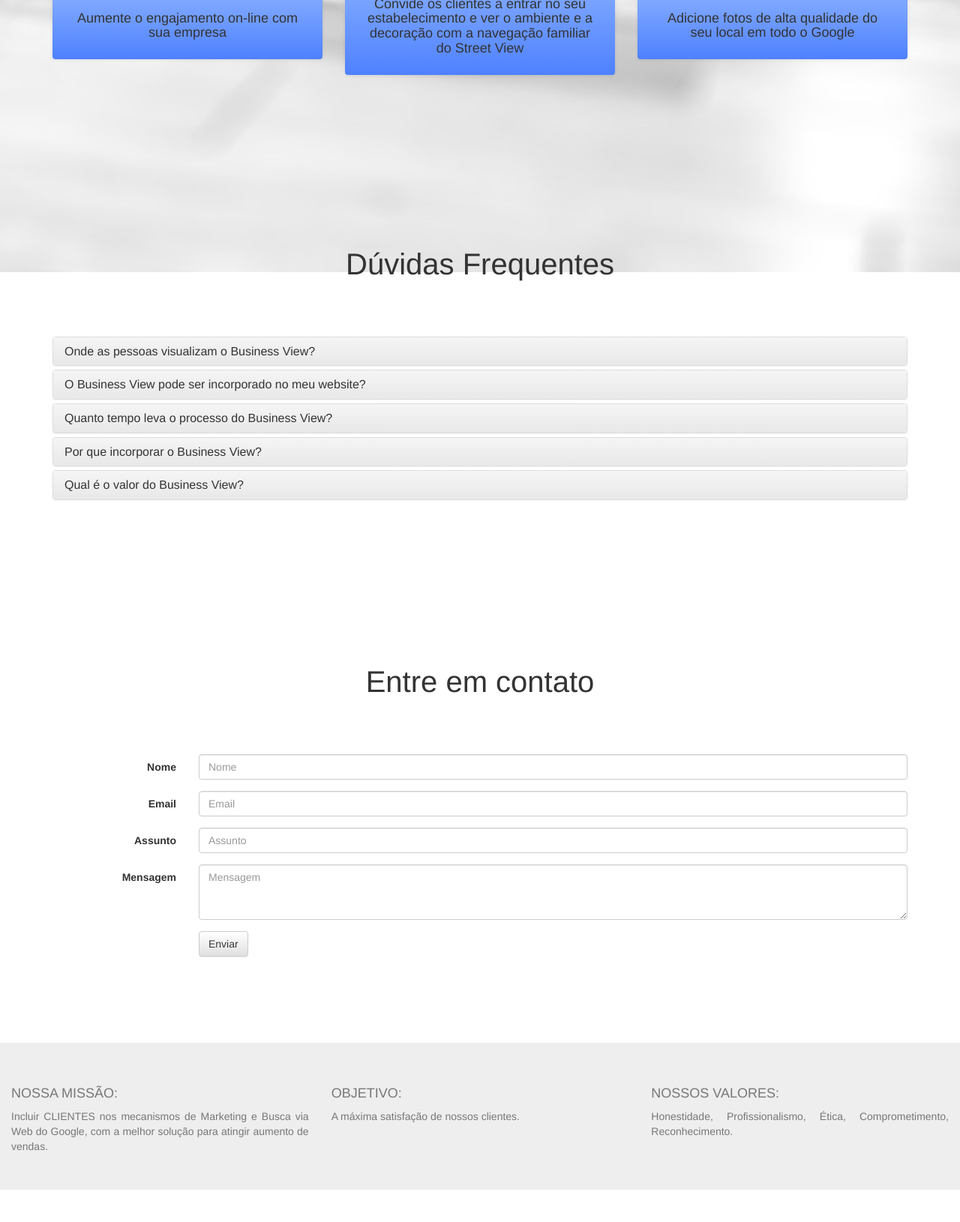
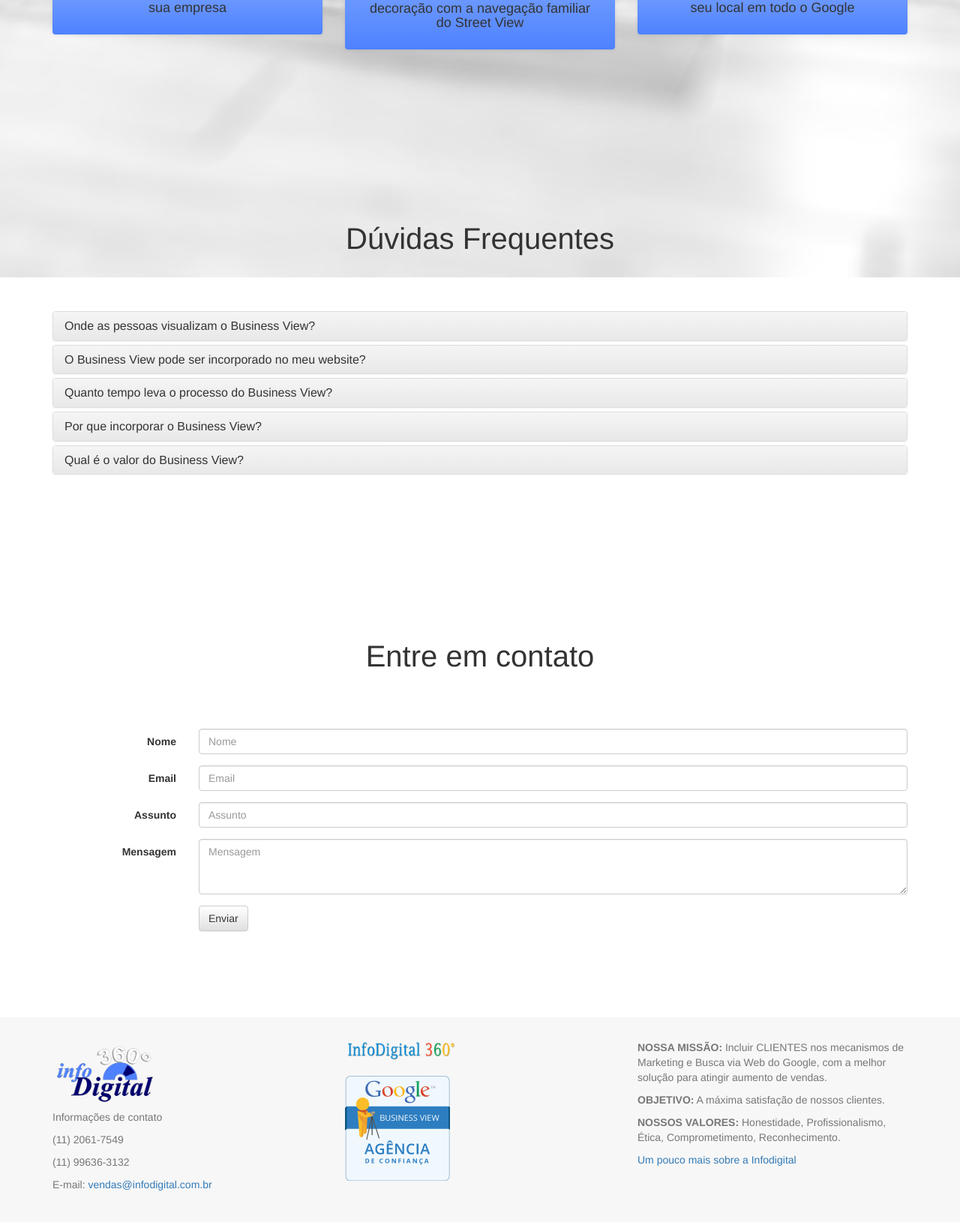
Before and after one commit to newtonarruda/Infodigital360, a PHP site: page / in a window 1280 px wide. Shown: the part 1971-3601 px from the top of the page at 75% size. Before the commit the page ends 3558 px from the top, so only its background shows below. Run offline with PHP 8.4, Linux system fonts and the light colour scheme; some web fonts are replaced.

Commit message:
Inclusao do rodapé e informacoes da infodigital

```diff
--- a/css/style.css
+++ b/css/style.css
@@ -52,6 +52,10 @@ h1 {
 
 .bg-light-gray {
     background-color: #f7f7f7;
+}
+
+.div-rodape {
+	padding: 30px 0;
 }
 
 #vantagens .vantagens-item {
--- a/index.php
+++ b/index.php
@@ -65,7 +65,7 @@ if($_SERVER['REQUEST_METHOD'] == 'POST') {
 			<div class="collapse navbar-collapse" id="bs-example-navbar-collapse-1">
 				<ul class="nav navbar-nav">
 					<li class="navbar-left">
-						<a class="page-scroll" href="#page-top"><img src="images/logo_infodigital360.jpg" alt="Seu empreendimento no Google" width="150" height="28"></a>
+						<a class="page-scroll" href="#page-top"><img src="images/logo_infodigital360.png" alt="Seu empreendimento no Google" width="150" height="28"></a>
 
 					</li>
 					<li>
@@ -139,7 +139,7 @@ if($_SERVER['REQUEST_METHOD'] == 'POST') {
             <div class="row text-center">
                 <div class="col-md-4">
                     <span class="fa-stack fa-4x">
-						<img src="images/entre_contato.jpg" alt="Agência de confiança Google" width="150" height="112">
+						<img src="images/entre_contato.jpg" class="img-rounded" alt="Agência de confiança Google" width="150" height="112">
                     </span>
                     <h4 class="service-heading">1º Passo</h4>
                     <p class="text-muted">Entre em contato com a nossa equipe de vendas.</p>
@@ -149,14 +149,14 @@ if($_SERVER['REQUEST_METHOD'] == 'POST') {
                 </div>
                 <div class="col-md-4">
                     <span class="fa-stack fa-4x">
-                        <img src="images/agende_sessao.jpg" alt="Agência de confiança Google" width="150" height="112">
+                        <img src="images/agende_sessao.jpg" class="img-rounded" alt="Agência de confiança Google" width="150" height="112">
                     </span>
                     <h4 class="service-heading">2º Passo</h4>
                     <p class="text-muted">Agende uma sessão de fotos quando for mais conveniente para sua empresa.</p>
                 </div>
                 <div class="col-md-4">
                     <span class="fa-stack fa-4x">
-                        <img src="images/nossa_equipe_edit.jpg" alt="Agência de confiança Google" width="150" height="112">
+                        <img src="images/nossa_equipe_edit.jpg" class="img-rounded" alt="Agência de confiança Google" width="150" height="112">
                     </span>
                     <h4 class="service-heading">3º Passo</h4>
                     <p class="text-muted">Relaxe ! Nossa equipe vai processar suas fotos do Business View e exibí-las no Google.</p>
@@ -171,7 +171,7 @@ if($_SERVER['REQUEST_METHOD'] == 'POST') {
             <div class="row">
                 <div class="col-lg-12 text-center">
                     <h2 class="section-heading">Vantagens para sua empresa</h2>
-                    <h3 class="section-subheading text-muted">
+					<div class="text-left bg-light-gray">
 							<li>Estar bem posicionado e aparecer com as suas principais informações na maior ferramenta de divulgação web do mundo, o Google.</li>
 							<li>Certeza de estar nos principais serviços do Google (Google Maps, Google Pesquisa e Google +).</li>
 							<li>Aumentar o número de visitas diárias à sua página.</li>
@@ -183,9 +183,10 @@ if($_SERVER['REQUEST_METHOD'] == 'POST') {
 							<li>Incorpore o tour virtual no site de sua empresa, sem custos adicionais.</li>
 							<li>Compatível com todas as mídias existentes: tablets, computadores, smartphones e notebooks.</li>
 							<li>Possibilidade de inclusão no Google, de fotos profissionais de seu local e produtos.</li>
-					</h3>
 					</div>
                 </div>
+            </div>
+			<br>
             <div class="row">
                 <div class="col-md-4 col-sm-6 vantagens-item">
                     <a href="#vantagensModal1" class="vantagens-link" data-toggle="modal">
@@ -194,7 +195,7 @@ if($_SERVER['REQUEST_METHOD'] == 'POST') {
                                 <i class="fa fa-plus fa-3x"></i>
                             </div>
                         </div>
-                        <img src="images/vantagens/img01.png" class="img-responsive" alt="">
+                        <img src="images/vantagens/img01.png" class="img-responsive img-rounded" alt="">
                     </a>
                     <div class="vantagens-caption">
                         <h4>Aumente o engajamento on-line com sua empresa</h4>
@@ -208,7 +209,7 @@ if($_SERVER['REQUEST_METHOD'] == 'POST') {
                                 <i class="fa fa-plus fa-3x"></i>
                             </div>
                         </div>
-                        <img src="images/vantagens/img02.png" class="img-responsive" alt="">
+                        <img src="images/vantagens/img02.png" class="img-responsive img-rounded" alt="">
                     </a>
                     <div class="vantagens-caption">
                         <h4>Convide os clientes a entrar no seu estabelecimento e ver o ambiente e a decoração com a navegação familiar do Street View</h4>
@@ -222,7 +223,7 @@ if($_SERVER['REQUEST_METHOD'] == 'POST') {
                                 <i class="fa fa-plus fa-3x"></i>
                             </div>
                         </div>
-                        <img src="images/vantagens/img03.png" class="img-responsive" alt="">
+                        <img src="images/vantagens/img03.png" class="img-responsive img-rounded" alt="">
                     </a>
                     <div class="vantagens-caption">
                         <h4>Adicione fotos de alta qualidade do seu local em todo o Google</h4>
@@ -414,21 +415,34 @@ if($_SERVER['REQUEST_METHOD'] == 'POST') {
         </div>
     </section>
 
-	<div class="jumbotron">
-		<div class="col-md-4 text-justify text-muted">
-			<h4>NOSSA MISSÃO:</h4>
-			<h>Incluir CLIENTES nos mecanismos de Marketing e Busca via Web do Google,  com a melhor solução para atingir aumento de vendas.</h>
+    <!-- Rodapé Section -->
+<!--    <section id="rodape" class="bg-light-gray"> -->
+	<div class="div-rodape bg-light-gray">
+        <div class="container">
+            <div class="row text-left">
+                <div class="col-md-4">
+					<img src="images/Logo vetor 360.png" alt="Infodigital Tecnologia em Informática." width="140" height="93">
+                    <p class="text-muted">Informações de contato</p>
+					<p class="text-muted">(11) 2061-7549</p>
+					<p class="text-muted">(11) 99636-3132</p>
+					<p class="text-muted">E-mail: <a class="page-scroll" href="#contato">vendas@infodigital.com.br</a></p>
                 </div>
-		<div class="col-md-4 text-justify text-muted">
-			<h4>OBJETIVO:</h4>
-			<h>A máxima satisfação de nossos clientes.</h>
+                <div class="col-md-4">
+                    <img src="images/logo_infodigital360.png" alt="Seu empreendimento no Google" width="150" height="28">
+					<br>
+					<br>
+                    <img src="images/TA-Badge-v1-BR-sm.png" alt="Agência de Confiança Google" width="140" height="140">
                 </div>
-		<div class="col-md-4 text-justify text-muted">
-			<h4>NOSSOS VALORES:</h4>
-			<h>Honestidade, Profissionalismo, Ética, Comprometimento, Reconhecimento.</h>
+                <div class="col-md-4">
+                    <p class="text-muted"><b>NOSSA MISSÃO:</b> Incluir CLIENTES nos mecanismos de Marketing e Busca via Web do Google,  com a melhor solução para atingir aumento de vendas.</p>
+                    <p class="text-muted"><b>OBJETIVO:</b> A máxima satisfação de nossos clientes.</p>
+                    <p class="text-muted"><b>NOSSOS VALORES:</b> Honestidade, Profissionalismo, Ética, Comprometimento, Reconhecimento.</p>
+                    <p class="text-muted"><a href="#vantagensModal4" data-toggle="modal">Um pouco mais sobre a Infodigital</a></p>
                 </div>
-		<div class="clearfix visible-lg"></div>
             </div>
+        </div>
+	</div>
+<!--    </section> -->
 
     <!-- Vantagens Modal 1 -->
     <div class="portfolio-modal modal fade" id="vantagensModal1" tabindex="-1" role="dialog" aria-hidden="true">
@@ -508,7 +522,34 @@ if($_SERVER['REQUEST_METHOD'] == 'POST') {
         </div>
     </div>
 
-
+    <!-- Vantagens Modal 4 -->
+    <div class="portfolio-modal modal fade" id="vantagensModal4" tabindex="-1" role="dialog" aria-hidden="true">
+        <div class="modal-content">
+            <div class="close-modal" data-dismiss="modal">
+                <div class="lr">
+                    <div class="rl">
+                    </div>
+                </div>
+            </div>
+            <div class="container">
+                <div class="row">
+                    <div class="col-lg-8 col-lg-offset-2">
+                        <div class="modal-body">
+                            <h2>Um pouco da história da Infodigital</h2>
+                            <p class="item-intro text-muted"></p>
+                            <img class="img-responsive img-centered" src="images/logo_infodigital360.png" alt="" width="150" height="28">
+                            <img class="img-responsive img-centered" src="images/logo_infodigital360.png" alt="" width="150" height="28">
+                            <p>A Infodigital nasceu em 4 de Maio de 2001. É Pioneira no Brasil com serviços em Tour Virtual 360 graus (inclusive quando os programas ainda eram em Java) e conteúdos para websites. </p>
+							<p>Sediada em São Paulo, ao longo destes anos, prestou serviços em diversas localidades e ramos de empreendimentos, como o “Primeiro Tour Virtual 360°” em locais como: Ilha de Fernando de Noronha, Ilha Bela, Morro de São Paulo na Bahia, Rio Grande do Norte em diversos Hotéis, Coca-Cola em Ribeirão Preto, Observatório Nacional no Rio de Janeiro, Teatro Municipal e Parque do Ibirapuera em São Paulo; enfim, diversos ramos e locais do Brasil. </p>
+							<p>Com todos estes trabalhos ao longo de 15 anos de serviços por todo o Brasil, foi selecionada e Certificada pelo Google, como “Agência de Confiança”, para o programa do Google Business View,( Agencia Infodigital360° ), site <a href="http://www.infodigital.com.br" target="_blank">www.infodigital.com.br</a> </p>
+                            <br>
+							<button type="button" class="btn btn-primary" data-dismiss="modal"><i class="fa fa-times"></i>Fechar</button>
+                        </div>
+                    </div>
+                </div>
+            </div>
+        </div>
+    </div>
     <!-- jQuery -->
     <script src="js/jquery.min.js"></script>
 
```
Also changed, not shown: bkp_index.html (+62 -21 lines), images/logo_infodigital360.png (added). Lines whose indentation alone changed are shown as unchanged.
